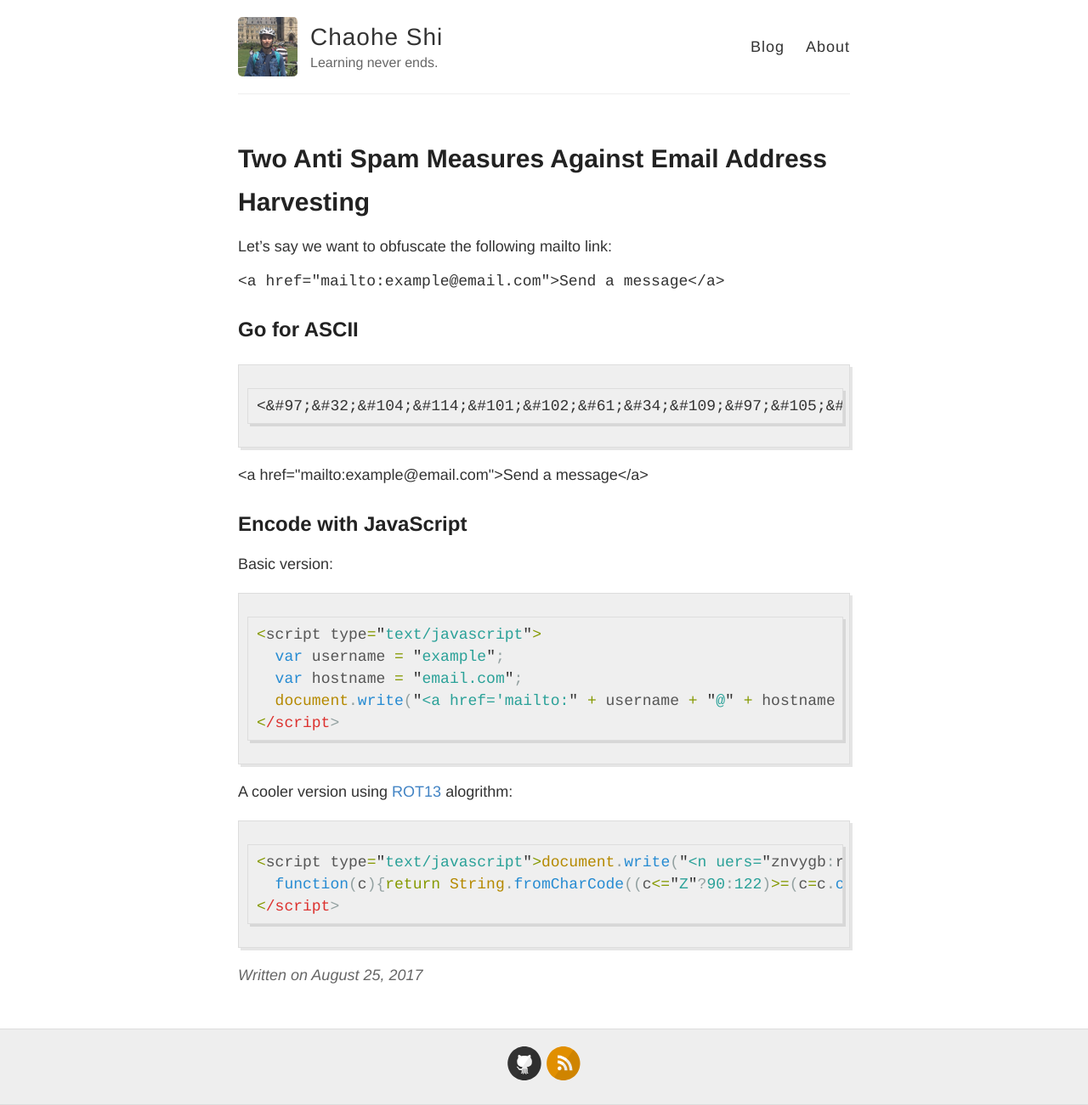
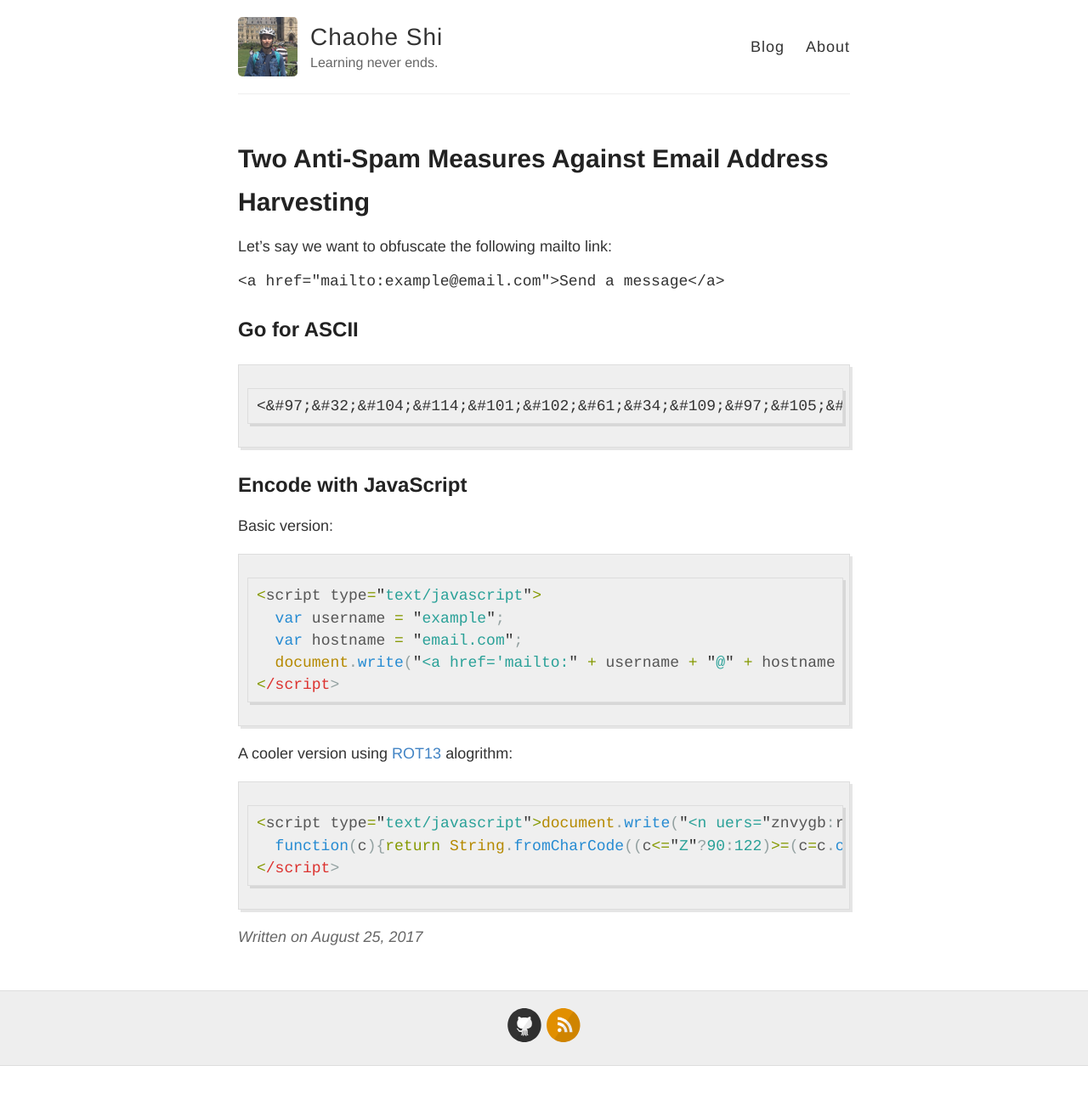
Before and after one commit to chaohershi/chaohershi.github.io, a Jekyll site: the page built from _posts/2017-08-25-Two-Anti-Spam-Measures-Against-Email-Address-Harvesting.md, in a window 1280 px wide. Shown: the whole page at 85% size. Built offline with Jekyll 4.4.1, drawn with Linux system fonts in a browser that asks for light colours; our own code applies the rules of GitHub Pages for plain Markdown files; comment, search, counter and statistics services are not loaded; after the commit the page ends 1255 px from its top, so only the background shows below that; some of the changed lines change nothing that is shown.

Commit message:
Update 2017-08-25-Two-Anti-Spam-Measures-Against-Email-Address-Harvesting.md

````diff
--- a/_posts/2017-08-25-Two-Anti-Spam-Measures-Against-Email-Address-Harvesting.md
+++ b/_posts/2017-08-25-Two-Anti-Spam-Measures-Against-Email-Address-Harvesting.md
@@ -1,3 +1,7 @@
+---
+title: Two Anti-Spam Measures Against Email Address Harvesting
+---
+
 Let's say we want to obfuscate the following mailto link:
 
 `<a href="mailto:example@email.com">Send a message</a>`
@@ -6,7 +10,6 @@
 ```
 <&#97;&#32;&#104;&#114;&#101;&#102;&#61;&#34;&#109;&#97;&#105;&#108;&#116;&#111;&#58;&#101;&#120;&#97;&#109;&#112;&#108;&#101;&#64;&#101;&#109;&#97;&#105;&#108;&#46;&#99;&#111;&#109;&#34;&#62;&#83;&#101;&#110;&#100;&#32;&#97;&#32;&#109;&#101;&#115;&#115;&#97;&#103;&#101;&#60;&#47;&#97;>
 ```
-<&#97;&#32;&#104;&#114;&#101;&#102;&#61;&#34;&#109;&#97;&#105;&#108;&#116;&#111;&#58;&#101;&#120;&#97;&#109;&#112;&#108;&#101;&#64;&#101;&#109;&#97;&#105;&#108;&#46;&#99;&#111;&#109;&#34;&#62;&#83;&#101;&#110;&#100;&#32;&#97;&#32;&#109;&#101;&#115;&#115;&#97;&#103;&#101;&#60;&#47;&#97;>
 
 ## Encode with JavaScript
 Basic version:
@@ -24,6 +27,3 @@
   function(c){return String.fromCharCode((c<="Z"?90:122)>=(c=c.charCodeAt(0)+13)?c:c-26);}));
 </script>
 ```
-<script type="text/javascript">document.write("<n uers="znvygb:rknzcyr@rznvy.pbz">Fraq n zrffntr</n>".replace(/[a-zA-Z]/g,
-  function(c){return String.fromCharCode((c<="Z"?90:122)>=(c=c.charCodeAt(0)+13)?c:c-26);}));
-</script>
````
